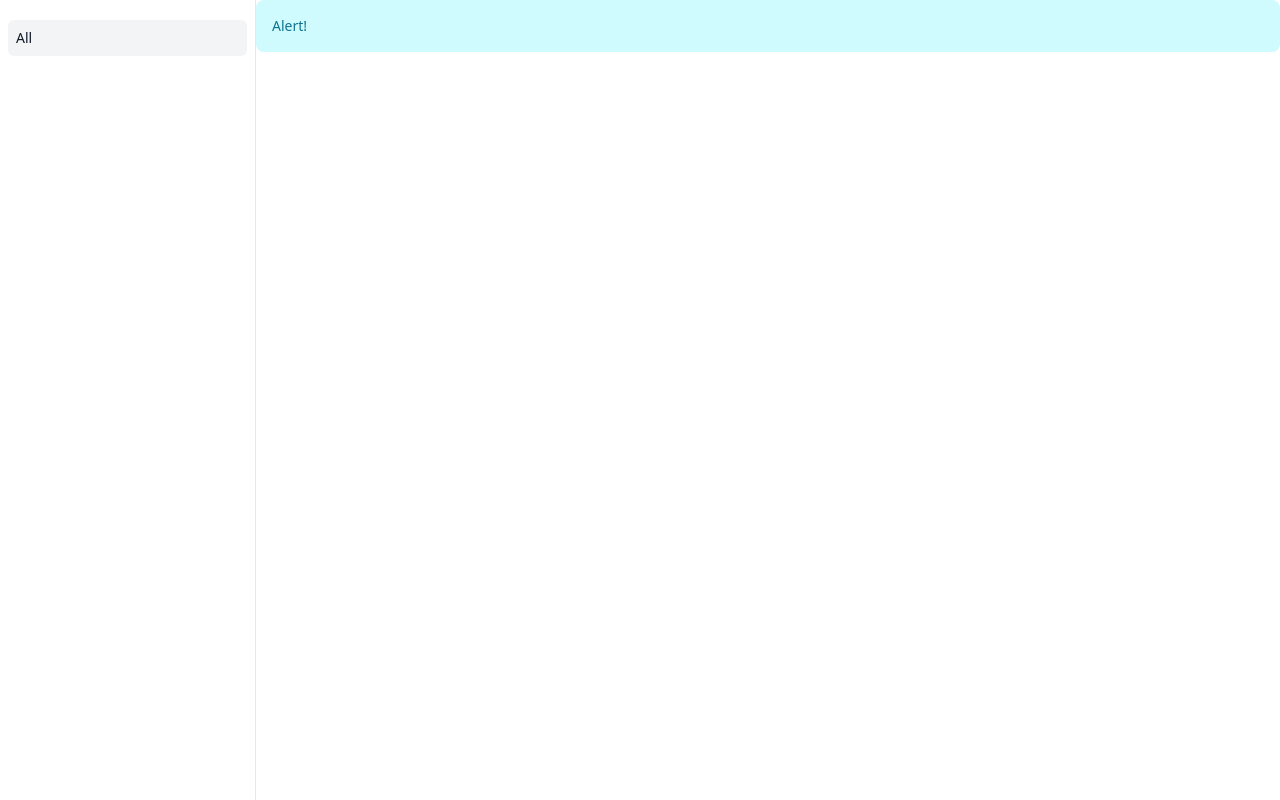
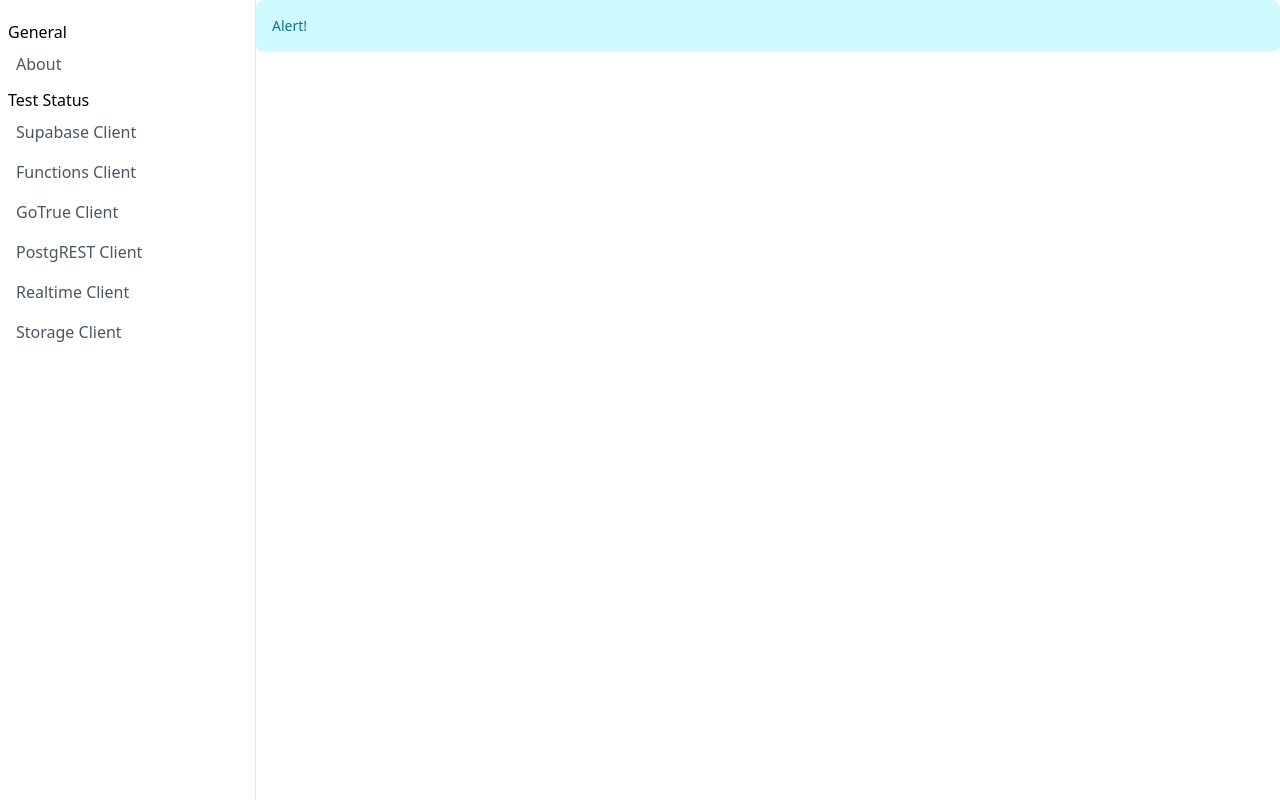
Before and after one commit to kiwicopple/supabase.dev, a Next.js app: page / in a window 1280 px wide. Built offline with nearby package versions, Linux system fonts and the light colour scheme.

Commit message:
With sidebar

```diff
--- a/app/layout.tsx
+++ b/app/layout.tsx
@@ -1,5 +1,49 @@
 import Sidebar from "@/components/Sidebar"
 import "./globals.css"
+
+const links = [
+  {
+    id: "general",
+    name: "General",
+    links: [{ id: "about", name: "About", href: "/" }],
+  },
+  {
+    id: "tests",
+    name: "Test Status",
+    links: [
+      {
+        id: "test-supabase-client",
+        name: "Supabase Client",
+        href: "/test/supabase-client",
+      },
+      {
+        id: "test-functions-client",
+        name: "Functions Client",
+        href: "/test/functions-client",
+      },
+      {
+        id: "test-gotrue-client",
+        name: "GoTrue Client",
+        href: "/test/gotrue-client",
+      },
+      {
+        id: "test-postgrest-client",
+        name: "PostgREST Client",
+        href: "/test/postgrest-client",
+      },
+      {
+        id: "test-realtime-client",
+        name: "Realtime Client",
+        href: "/test/realtime-client",
+      },
+      {
+        id: "test-storage-client",
+        name: "Storage Client",
+        href: "/test/storage-client",
+      },
+    ],
+  },
+]
 
 export default function RootLayout({
   children,
@@ -14,7 +58,7 @@
       */}
       <head />
       <body>
-        <Sidebar links={[]} />
+        <Sidebar links={links} />
         <div className=" md:pl-64 flex min-h-0 flex-1 flex-col flex-grow h-full">
           {children}
         </div>
--- a/components/Sidebar.tsx
+++ b/components/Sidebar.tsx
@@ -10,7 +10,14 @@
   return classes.filter(Boolean).join(" ")
 }
 
-export default function Sidebar({ links }: { links: any[] }) {
+type Link = { name: string; href: string; id: string }
+type Category = {
+  name: string
+  id: string
+  links: Link[]
+}
+
+export default function Sidebar({ links }: { links: Category[] }) {
   const searchParams = useSearchParams()
   const [sidebarOpen, setSidebarOpen] = useState(false)
   const categoryId = searchParams.get("category")
@@ -70,30 +77,24 @@
                 </Transition.Child>
                 <div className="h-0 flex-1 overflow-y-auto pt-5 pb-4">
                   <nav className="mt-5 space-y-1 px-2">
+                    {links?.map((category) => (
+                      <div key={category.id}>
+                        <p>{category.name}</p>
+                        {category.links.map((link) => (
                           <Link
-                      href={`/default/github/supabase/supabase`}
+                            key={link.id}
+                            href={link.href}
                             className={classNames(
-                        !categoryId
+                              categoryId === category.id
                                 ? "bg-gray-100 text-gray-900"
                                 : "text-gray-600 hover:bg-gray-50 hover:text-gray-900",
                               "group flex items-center px-2 py-2 text-base font-medium rounded-md"
                             )}
                           >
-                      All
+                            {link.name}
                           </Link>
-                    {links?.map((item) => (
-                      <Link
-                        key={item.id}
-                        href={item.href}
-                        className={classNames(
-                          categoryId === item.id
-                            ? "bg-gray-100 text-gray-900"
-                            : "text-gray-600 hover:bg-gray-50 hover:text-gray-900",
-                          "group flex items-center px-2 py-2 text-base font-medium rounded-md"
-                        )}
-                      >
-                        {item.name}
-                      </Link>
+                        ))}
+                      </div>
                     ))}
                   </nav>
                 </div>
@@ -119,39 +120,24 @@
               />
             </div> */}
             <nav className="mt-5 flex-1 space-y-1 bg-white px-2">
+              {links?.map((category) => (
+                <div key={category.id}>
+                  <p>{category.name}</p>
+                  {category.links.map((link) => (
                     <Link
-                href={`/default/github/supabase/supabase`}
+                      key={link.id}
+                      href={link.href}
                       className={classNames(
-                  !categoryId
+                        categoryId === category.id
                           ? "bg-gray-100 text-gray-900"
                           : "text-gray-600 hover:bg-gray-50 hover:text-gray-900",
-                  "group flex items-center px-2 py-2 text-sm font-medium rounded-md"
+                        "group flex items-center px-2 py-2 text-base font-medium rounded-md"
                       )}
                     >
-                All
+                      {link.name}
                     </Link>
-              {links?.map((item) => (
-                <Link
-                  key={item.name}
-                  href={item.href}
-                  className={classNames(
-                    categoryId === item.id
-                      ? "bg-gray-100 text-gray-900"
-                      : "text-gray-600 hover:bg-gray-50 hover:text-gray-900",
-                    "group flex items-center px-2 py-2 text-sm font-medium rounded-md"
-                  )}
-                >
-                  {/* <item.icon
-                    className={classNames(
-                      item.current
-                        ? "text-gray-500"
-                        : "text-gray-400 group-hover:text-gray-500",
-                      "mr-3 flex-shrink-0 h-6 w-6"
-                    )}
-                    aria-hidden="true"
-                  /> */}
-                  {item.nameTranslation}
-                </Link>
+                  ))}
+                </div>
               ))}
             </nav>
           </div>
```
Lines whose indentation alone changed are shown as unchanged.
